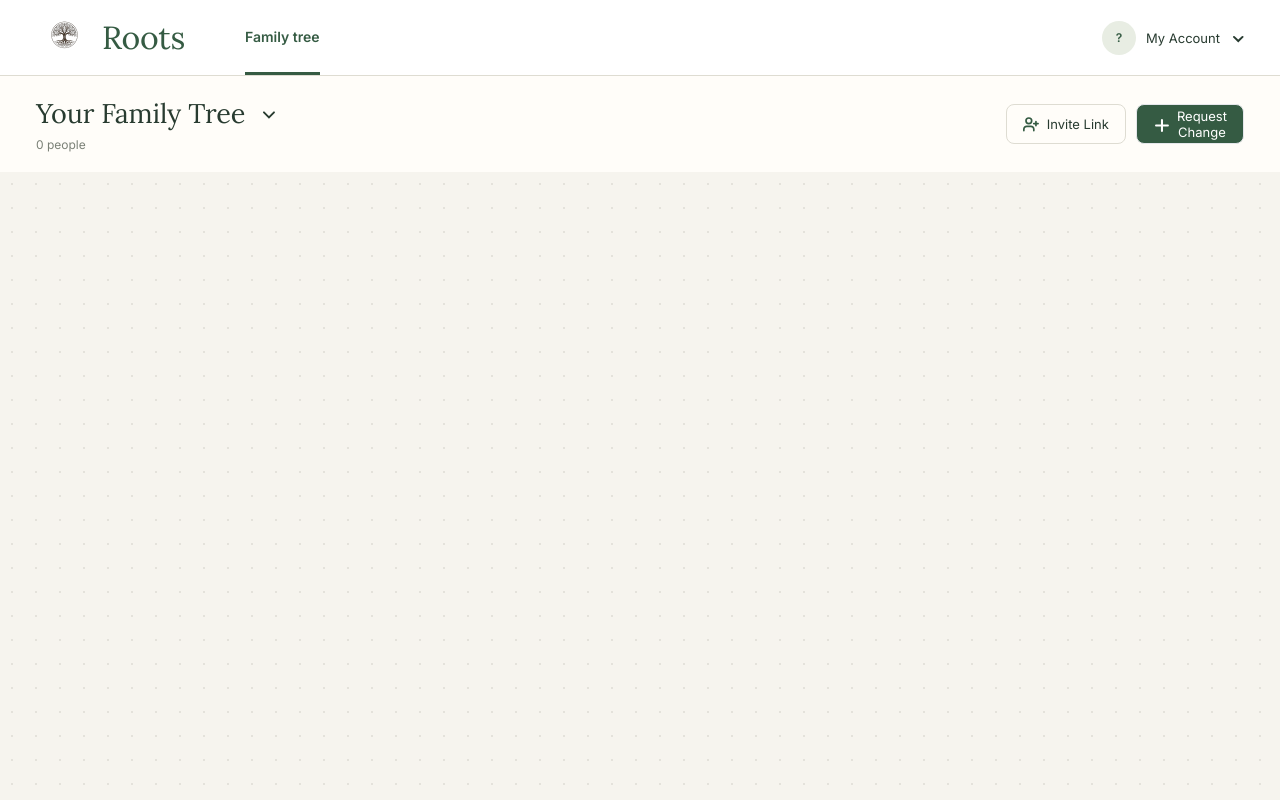
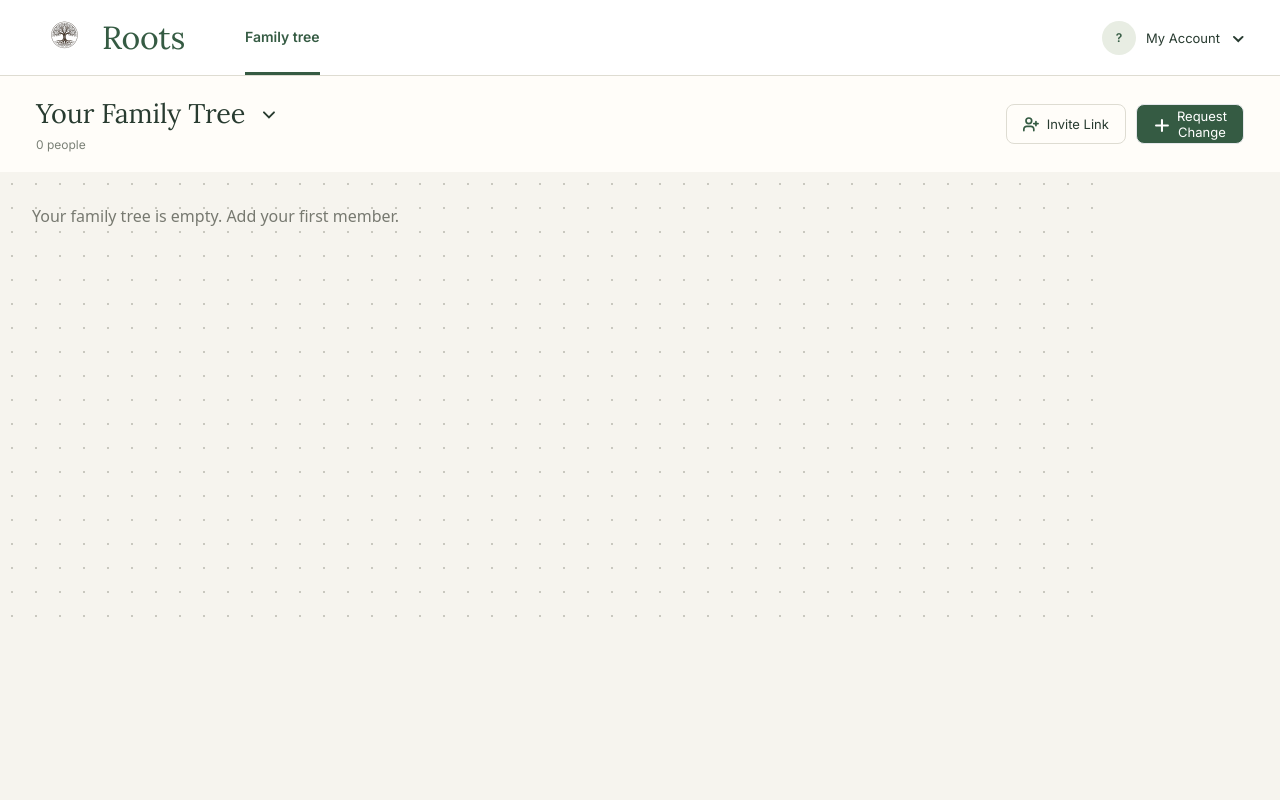
Before and after one commit to asingh20-tech/roots-web-app, a React (Vite) app in the folder frontend/: page /family-tree in a window 1280 px wide. Built offline with nearby package versions, Linux system fonts and the light colour scheme.

Commit message:
Update RootsFamilyTree.tsx
added dynamic family tree canvas to display relationships amd replace the empty static tree section from before with this new component

```diff
--- a/frontend/src/screens/RootsFamilyTree/RootsFamilyTree.tsx
+++ b/frontend/src/screens/RootsFamilyTree/RootsFamilyTree.tsx
@@ -3,9 +3,13 @@ import { AppHeaderSection } from "./sections/AppHeaderSection";
 import { FamilyTreeToolbarSection } from "./sections/FamilyTreeToolbarSection/FamilyTreeToolbarSection";
 import { useState } from "react";
 import { AddPersonRequestModalSection } from "../RootsAddPerson/sections/AddPersonRequestModalSection/AddPersonRequestModalSection";
+import { FamilyTreeCanvas, type DemoMember, type DemoRelationship, } from "./FamilyTreeCanvas";
 
 export const RootsFamilyTree = (): JSX.Element => {
   const [isRequestFormOpen, setIsRequestFormOpen] = useState(false);
+
+  const [members, setMembers] = useState<DemoMember[]>([]);
+  const [relationships, setRelationships] = useState<DemoRelationship[]>([]);
   return (
     <main className="flex min-h-screen flex-col items-stretch bg-[#f6f4ee] text-[#272522]">
       <AppHeaderSection />
@@ -18,20 +22,10 @@ export const RootsFamilyTree = (): JSX.Element => {
       )}
       <FamilyTreeToolbarSection onRequestChange={() => setIsRequestFormOpen(true)} />
 
-      <section
-        id="family-tree"
-        aria-label="Empty family tree"
-        className="relative flex-1 bg-[#f6f4ee]"
-      >
-        <div
-          className="absolute inset-0 opacity-40"
-          style={{
-            backgroundImage:
-              "radial-gradient(#c9c8bf 1px, transparent 1px)",
-            backgroundSize: "24px 24px",
-          }}
-        />
-      </section>
+      <FamilyTreeCanvas
+        members={members}
+        relationships={relationships}
+      />
     </main>
   );
 };
```
